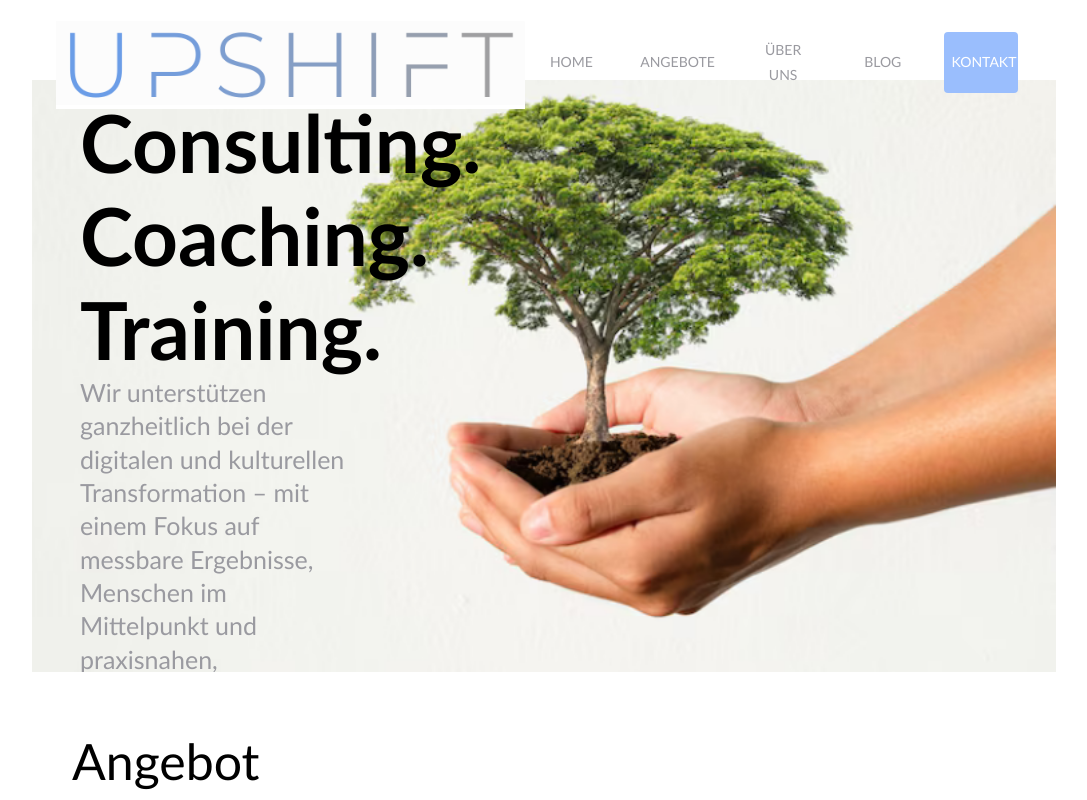
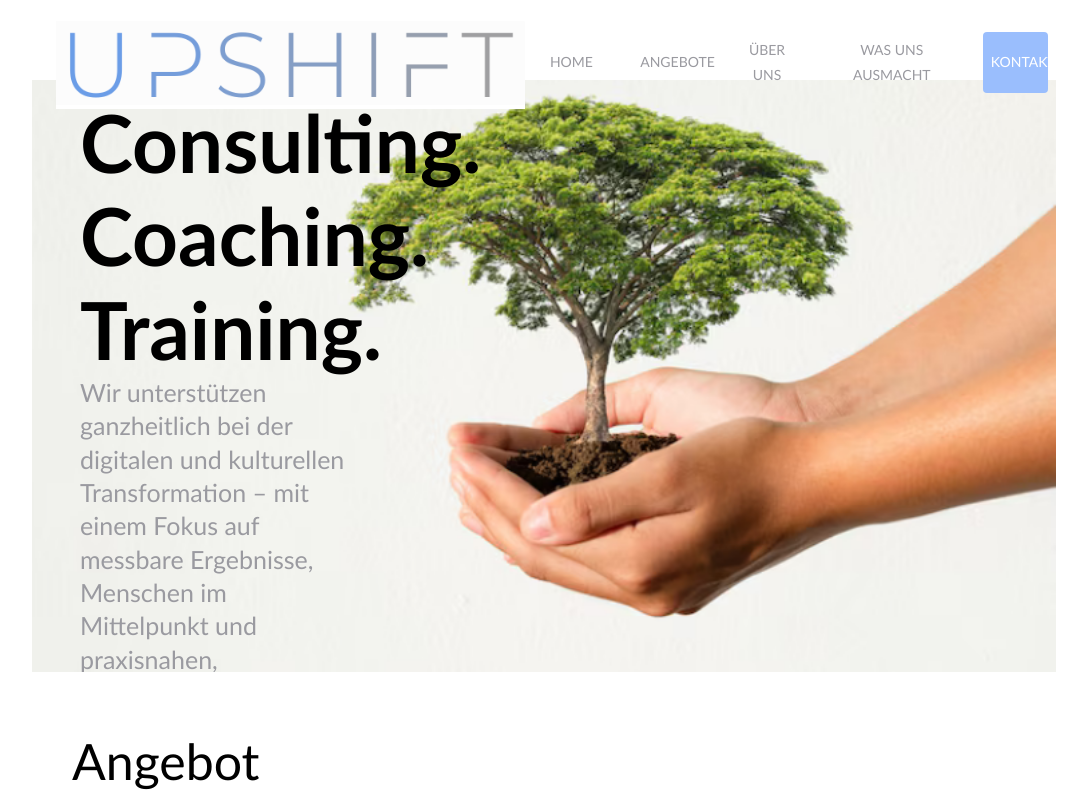
Before and after one commit to Skip-SBT/Upshift, a React (Create React App) app: page /#/ in a window 1280 px wide. Shown: the top 800 px of the page, without its empty margins (96-1183 px from the left). Built offline with nearby package versions, Linux system fonts and the light colour scheme.

Commit message:
Add logic to nav

```diff
--- a/src/Components/AboutUs.tsx
+++ b/src/Components/AboutUs.tsx
@@ -8,7 +8,7 @@ import EmailIcon from '@mui/icons-material/Email';
 
 export default function AboutUs() {
     return (
-        <Box className='about-us-section'>
+        <Box className='about-us-section' id='about-us'>
             <Typography variant='h3' className='info-title'>Über uns</Typography>
             <Box className='about-us-container'>
                 <Box className='image-content'>
--- a/src/Components/InfoBlock.tsx
+++ b/src/Components/InfoBlock.tsx
@@ -49,7 +49,7 @@ export default function InfoBlock() {
 
 
     return (
-        <Box className='info-section'>
+        <Box className='info-section' id='info'>
             <Typography variant='h3' className='info-title'>Was uns ausmacht</Typography>
             <Box className='info-container'>
                 <Box className={'info-boxes'}>
--- a/src/Components/Navigation.tsx
+++ b/src/Components/Navigation.tsx
@@ -11,7 +11,20 @@ import Button from '@mui/material/Button';
 import MenuItem from '@mui/material/MenuItem';
 import Logo from '../images/logo.png';
 
-const pages = ['Home', 'Angebote', 'Über uns', 'Blog', 'Kontakt'];
+const pages = [
+    {name: 'Home', id: 'home'},
+    {name: 'Angebote', id: 'offer'},
+    {name: 'Über uns', id: 'about-us'},
+    {name: 'Was uns ausmacht', id: 'info'},
+    {name: 'Kontakt', id: 'kontakt'},
+];
+
+const handleScroll = (id: string) => {
+    const section = document.getElementById(id);
+    if (section) {
+        section.scrollIntoView({behavior: 'smooth', block: 'start'});
+    }
+};
 export default function Navigation() {
     const [anchorElNav, setAnchorElNav] = React.useState<null | HTMLElement>(null);
 
@@ -28,7 +41,7 @@ export default function Navigation() {
             <Container className='app-container'>
                 <Toolbar disableGutters>
                     <Typography variant="h6" className="logo-md">
-                        <img src={Logo} alt="Logo" className="logo-image" />
+                        <img src={Logo} alt="Logo" className="logo-image"/>
                     </Typography>
 
                     <Box className="mobile-menu-section">
@@ -40,7 +53,7 @@ export default function Navigation() {
                             onClick={handleOpenNavMenu}
                             className="hamburger-menu"
                         >
-                            <MenuIcon />
+                            <MenuIcon/>
                         </IconButton>
                         <Menu
                             id="menu-appbar"
@@ -59,8 +72,15 @@ export default function Navigation() {
                             className="mobile-menu"
                         >
                             {pages.map((page) => (
-                                <MenuItem key={page} onClick={handleCloseNavMenu} className="mobile-menu-item">
-                                    <Typography className="mobile-menu-text">{page}</Typography>
+                                <MenuItem
+                                    key={page.id}
+                                    onClick={() => {
+                                        handleScroll(page.id);
+                                        handleCloseNavMenu();
+                                    }}
+                                    className="mobile-menu-item"
+                                >
+                                    <Typography className="mobile-menu-text">{page.name}</Typography>
                                 </MenuItem>
                             ))}
                         </Menu>
@@ -73,17 +93,20 @@ export default function Navigation() {
                         href="#app-bar-with-responsive-menu"
                         className="logo-xs"
                     >
-                        <img src={Logo} alt="Logo" className="logo-image-mobile" />
+                        <img src={Logo} alt="Logo" className="logo-image-mobile"/>
                     </Typography>
 
                     <Box className="nav-pages-section">
                         {pages.map((page) => (
                             <Button
-                                key={page}
-                                onClick={handleCloseNavMenu}
+                                key={page.id}
+                                onClick={() => {
+                                    handleScroll(page.id);
+                                    handleCloseNavMenu();
+                                }}
                                 className="nav-page-button"
                             >
-                                {page}
+                                {page.name}
                             </Button>
                         ))}
                     </Box>
--- a/src/Components/OfferContent.tsx
+++ b/src/Components/OfferContent.tsx
@@ -41,7 +41,7 @@ const offers = [
 
 export default function OfferContent() {
     return (
-        <Box className='offer-content'>
+        <Box className='offer-content' id="offer">
             <Typography variant='h3' className='offer-content-title'>
                 Angebot
             </Typography>
```
